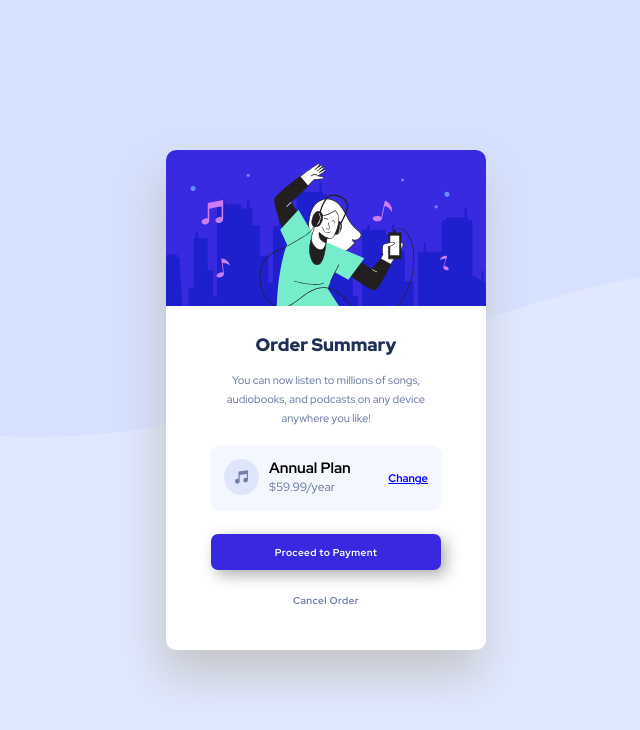
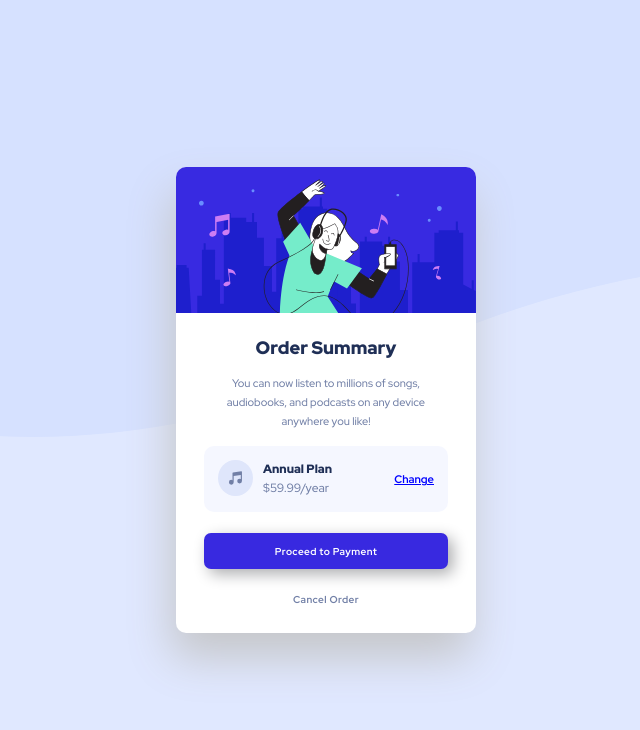
Before and after one commit to Gerardo703/Frontend-Mentor---Order-Summary, a plain HTML site: page order-summary-component-main/index.html in a window 1280 px wide. Shown: the whole page, without its empty margins (314-954 px from the left). Drawn offline with Linux system fonts and the light colour scheme.

Commit message:
Styles
Modificación card

```diff
--- a/order-summary-component-main/css/styles.scss
+++ b/order-summary-component-main/css/styles.scss
@@ -42,8 +42,8 @@ body{
     display: flex;
     flex-direction: column;
     background-color: white;
-    width: 32rem;
-    height: 50rem;
+    width: 30rem;
+    // height: 50rem;
     border-radius: 1rem;
     box-shadow: -5px 25px 45px #c5c6c9;
 }
@@ -54,7 +54,7 @@ body{
 }
 
 .card-body{
-    padding: 3.2rem;
+    padding: 2.8rem;
 }
 
 .card-title, .card-text{
@@ -83,7 +83,7 @@ body{
     padding: 1.4rem;
     margin-bottom: 2.6rem;
     border-radius: 1rem;
-    margin: 1.2rem;
+    margin: 0rem;
     background-color: var(--very-pale-blue);
 }
 
@@ -96,7 +96,7 @@ body{
     line-height : 1.9rem;
 }
 
-.banner-text h3{
+.banner-text h2{
     font-weight: 900;
     font-size: 1.2rem;
     color: var(--dark-blue);
@@ -143,11 +143,11 @@ body{
     background-color: var(--bright-blue);
     color: white;
     height: 3.6rem;
-    width: 90%;
+    width: 100%;
     border-radius: 0.7rem;
     cursor: pointer;
     font-size: 1rem;
-    margin-top: 1.1rem;
+    margin-top: 2.1rem;
     box-shadow: 5px 5px 15px #acadaf;
     font-weight: 700;
     letter-spacing: .4px;
@@ -162,12 +162,12 @@ body{
     text-decoration: none;
     color: white;
     height: 3.6rem;
-    width: 90%;
+    width: 100%;
     border-radius: 0.7rem;
     color: var(--desaturated-blue);
     cursor: pointer;
     font-size: 1rem;
-    margin-bottom: 1.2rem;
+    margin-bottom: -1.2rem;
     margin-top: 1.2rem;
     font-weight: 700;
     letter-spacing: .4px;
```
Also changed, not shown: order-summary-component-main/css/styles.css, 1 other file.
